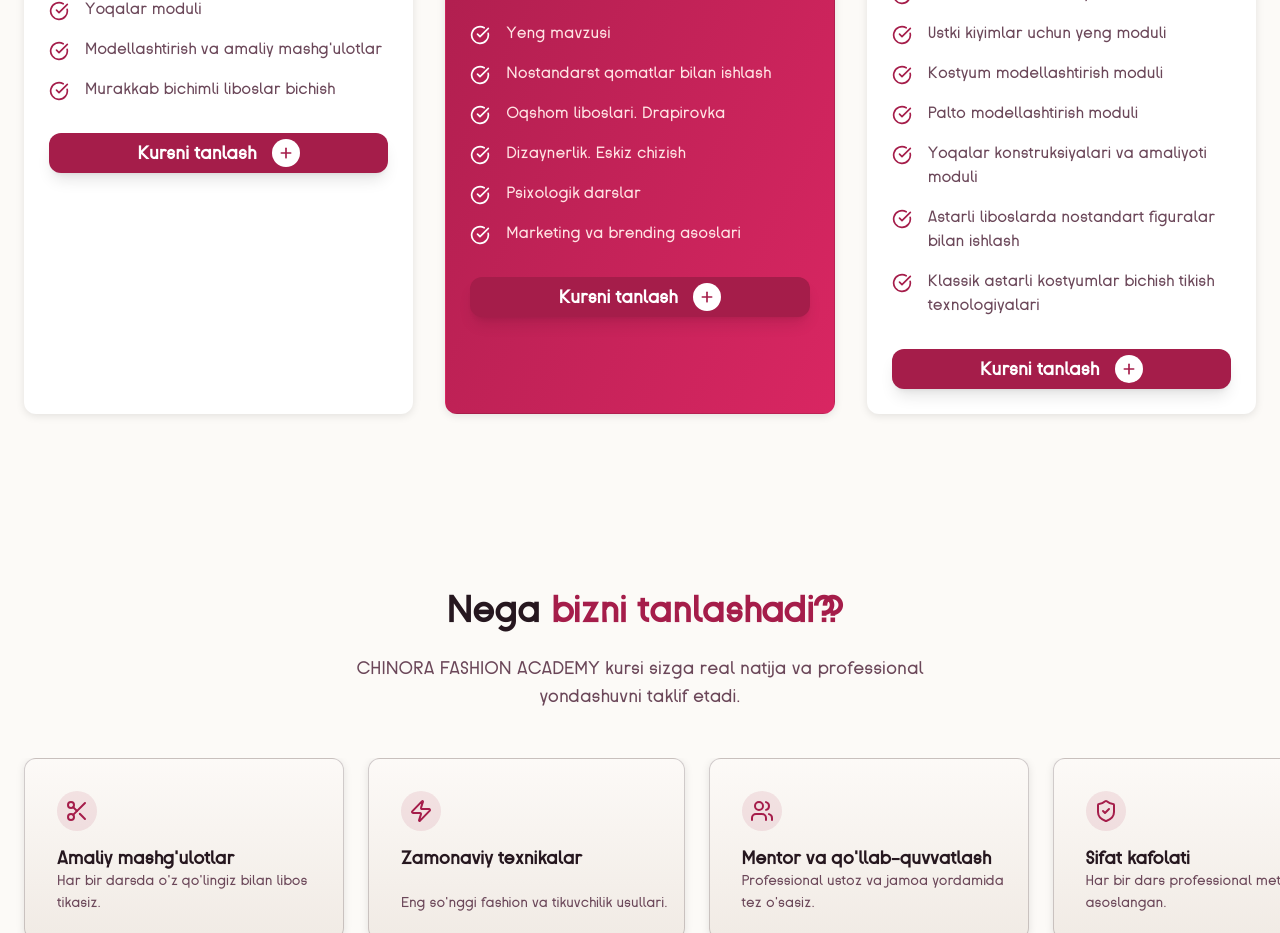
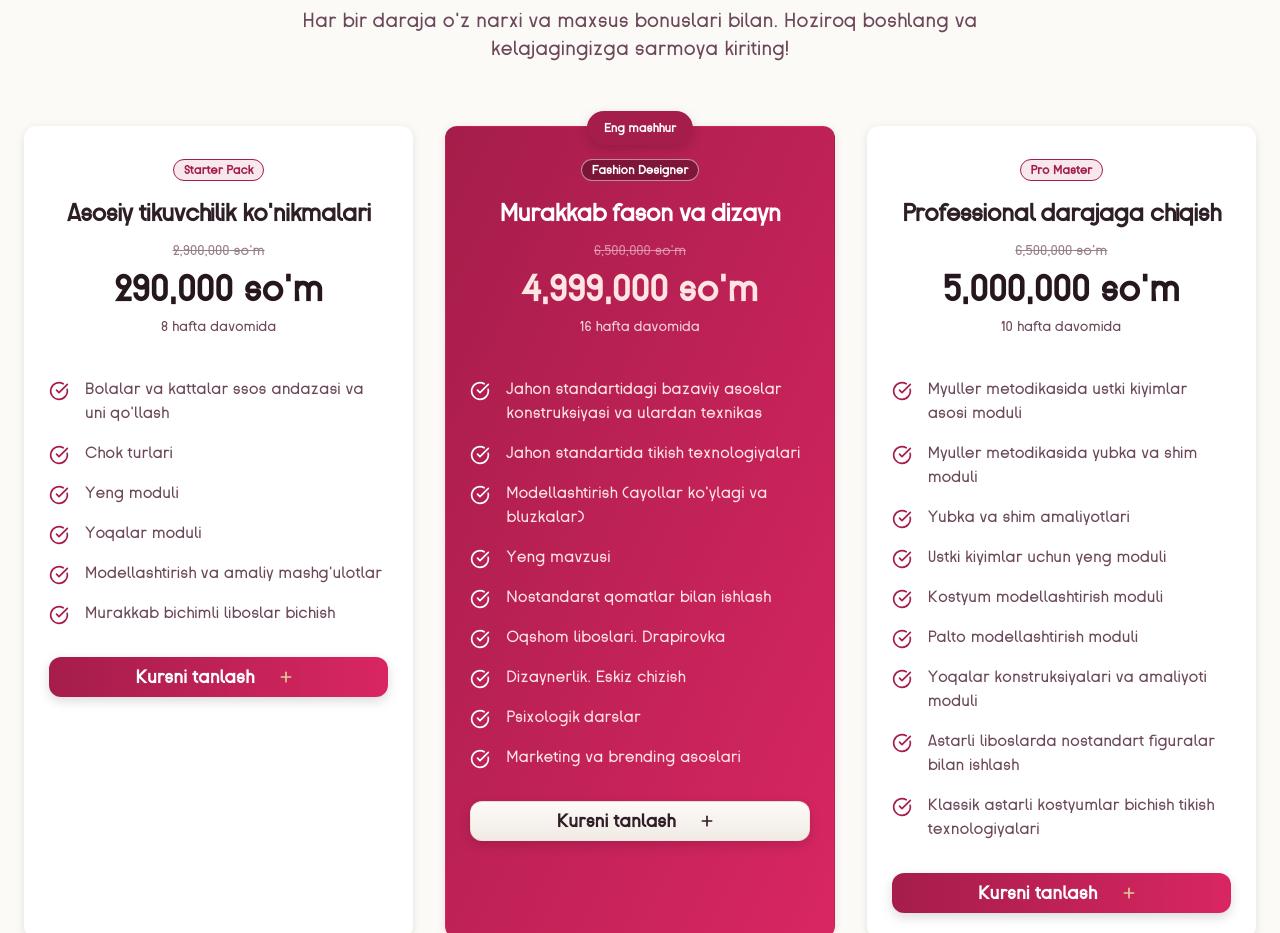
Before and after one commit to LazizbekDev/Chinora_academy, a React (Vite) app: page / in a window 1280 px wide. Shown: the part 4700-5633 px from the top of the page. Built offline with nearby package versions, Linux system fonts and the light colour scheme.

Commit message:
secondary forground

```diff
--- a/src/components/PricingSection.jsx
+++ b/src/components/PricingSection.jsx
@@ -168,12 +168,25 @@ const PricingSection = () => {
                 </div>
 
                 <Button
-                  className="hero-btn mt-8 flex items-center gap-4 bg-primary hover:bg-primary-light transition-all duration-300 text-primary-foreground font-bold text-lg px-6 py-3 rounded-xl shadow-lg w-full justify-center group"
-                  variant={plan.popular ? "cta" : "hero"}
                   onClick={handleRegisterClick}
+                  className={`relative mt-8 w-full flex items-center justify-center gap-4
+                    rounded-lg px-6 py-3 font-bold text-lg leading-tight
+                    transition-all duration-300 shadow-md hover:shadow-lg
+                    focus:outline-none focus:ring-2 focus:ring-primary/50
+                    ${plan.popular
+                      ? "bg-gradient-section text-secondary-foreground border border-[#C7A27C]/20 hover:bg-[#C7A27C]/90 hover:border-[#C7A27C]"
+                      : "bg-gradient-to-r from-primary to-primary-light text-white hover:from-primary-light hover:to-primary-dark"}
+                    group`}
                 >
                   Kursni tanlash
-                  <span className="relative flex items-center justify-center w-7 h-7 rounded-full bg-primary-foreground text-primary transition-transform duration-300 group-hover:rotate-90">
+                  <span
+                    className={`flex items-center justify-center w-8 h-8 rounded-full
+                      transition-all duration-300 ease-in-out
+                      ${plan.popular
+                        ? "group-hover:bg-[#C7A27C]/10 text-secondary-foreground"
+                        : "text-secondary group-hover:bg-primary/10"}
+                    `}
+                  >
                     <Plus size={20} strokeWidth={2.5} />
                   </span>
                 </Button>
```
